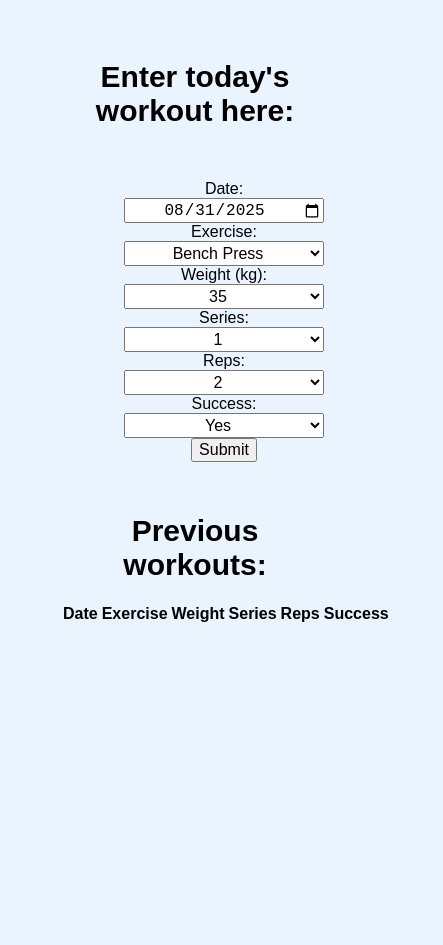
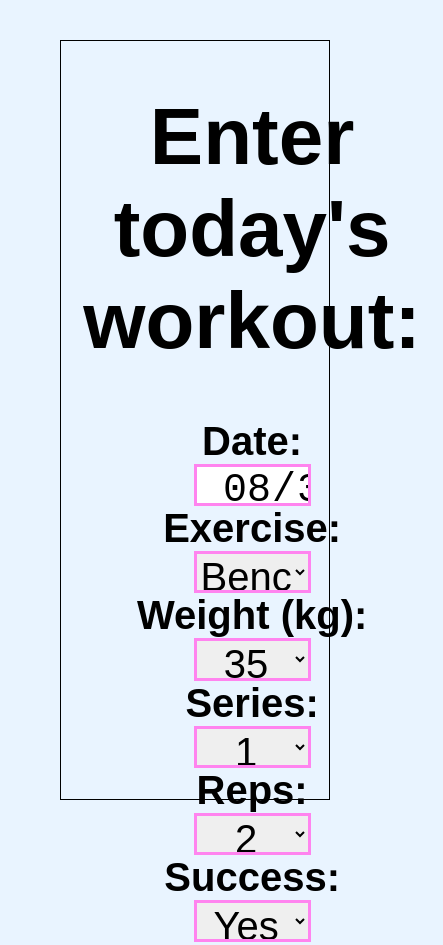
Before and after one commit to nicknem/workout-tracker, a plain HTML site: page index.html in a window 390 px wide. Shown: the top 945 px of the page, 443 px wide, since content can reach past the window. Before the commit the page ends 884 px from the top, so only its background shows below. Drawn offline with Linux system fonts and the light colour scheme.

Commit message:
Failed at responsive design

```diff
--- a/index.html
+++ b/index.html
@@ -9,7 +9,7 @@
 <body>
     <div class="container">
         <div class="component">
-        <h1>Enter today's workout here:</h1>
+        <h1>Enter today's workout:</h1>
 
         <form id="form">
             <label for="date" >Date: </label>
--- a/style.css
+++ b/style.css
@@ -12,18 +12,27 @@ body {
     font-family:sans-serif;
     text-align: center;
     margin: 0;
-    overflow: hidden;
     padding: 0 20px 20px 20px;
 }
 
-input, select, button {
-    font-size: 16px;
+select, input, label{
+    font-size: 40px;
 }
 
+label{
+    font-weight: bold;
+}
+
+
+
 .container {
+    height: 90vh;
+    padding-top: 30px;
+    display: grid;
+    margin: 40px;
+    border: 1px solid black;
+}
 
-    margin: 40px;
-}
 
 table {
     text-align: center;
@@ -32,10 +41,8 @@ table {
 h1 {
     margin: 0;
     padding: 20px 0;
-    font-size: 30px;
+    font-size: 5em;
 }
-
-
 
 form {
     display: grid;
@@ -43,25 +50,24 @@ form {
     margin: auto;
 }
 .workout-input {
-    width: 200px;
-    height: 25px;
+    width: 30vw;
+    height: 5vh;
     text-align: center;
     display: grid;
+    border: 3px solid #ff84ef;
 }
 
-input {
+input, select, table {
     margin: auto;
 }
 
-select {
-    margin:auto;
+#submit-btn {
+    margin-top: 30px;
+    width: 30vw;
+    height: 5vh;
+    padding: 20px;
+    border: 5px solid rgb(0, 0, 0);
+    border-radius: 5%;
+    background-color: rgb(76, 218, 37);
+    color: white;
 }
-
-table {
-    margin: auto;
-}
-
-#workout-history
-{
-    text-align: center;
-}
```
